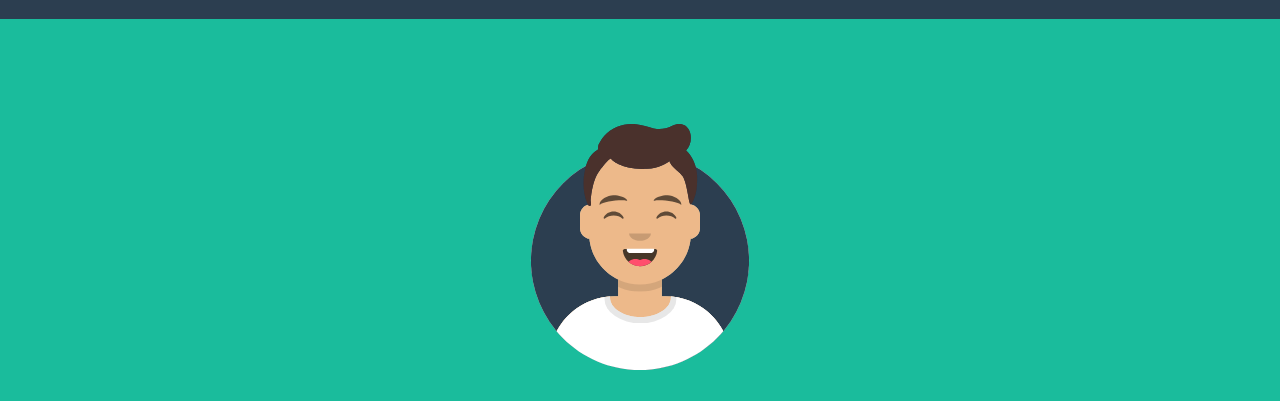
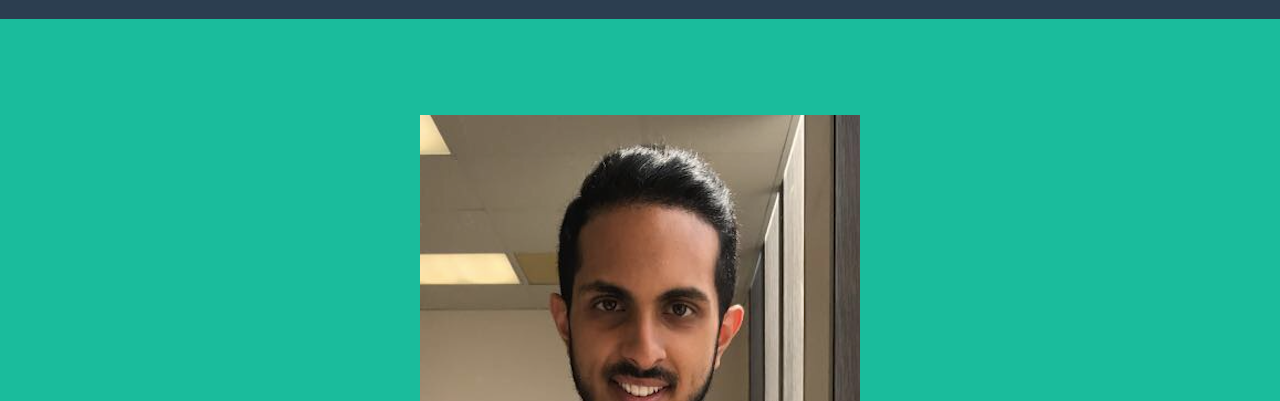
Before and after one commit to amneet954/amneet954.github.io, a website with bundled scripts: page index.html in a window 1280 px wide. Shown: the part 85-486 px from the top of the page. Built offline with nearby package versions, Linux system fonts and the light colour scheme.

Commit message:
added my profile

```diff
--- a/index.html
+++ b/index.html
@@ -51,8 +51,8 @@
     <div class="container d-flex align-items-center flex-column">
 
       <!-- Masthead Avatar Image -->
-      <img class="masthead-avatar mb-5" src="img/avataaars.svg" alt="">
-
+      <!-- <img class="masthead-avatar mb-5" src="img/avataaars.svg" alt=""> -->
+      <img src='Me.png'>
       <!-- Masthead Heading -->
       <h1 class="masthead-heading text-uppercase mb-0">Amneet Sandhu</h1>
 
```
Also changed, not shown: Me.png (added).
